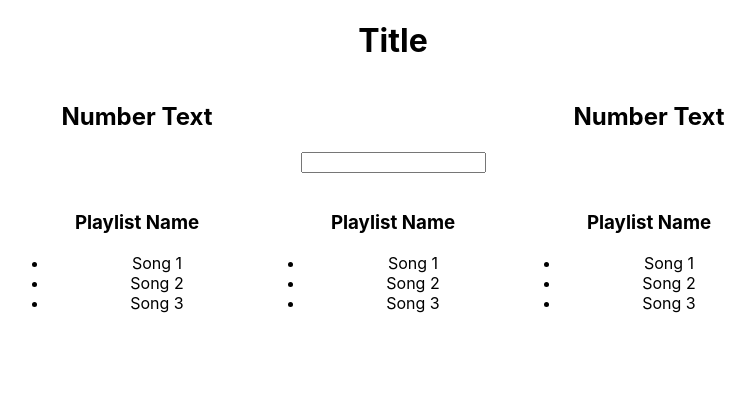
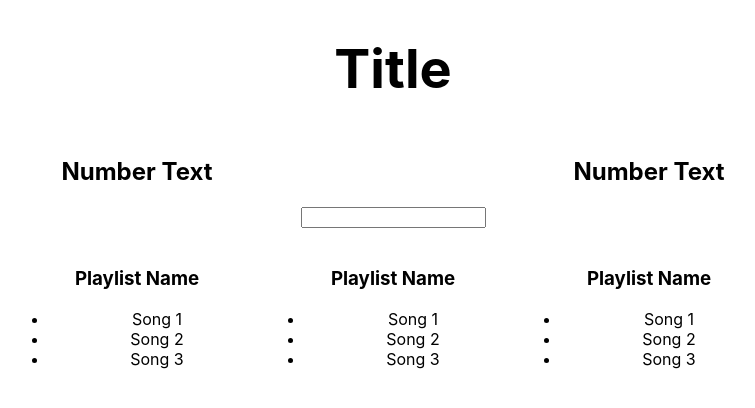
Before and after one commit to spatel-37/better-playlists, a React (Create React App) app: page / in a window 1280 px wide. Shown: the top 408 px of the page, without its empty margins (247-1002 px from the left). Built offline with nearby package versions, Linux system fonts and the light colour scheme.

Commit message:
Cleaned up files

```diff
--- a/src/App.css
+++ b/src/App.css
@@ -35,10 +35,4 @@
   to {
     transform: rotate(360deg);
   }
-
-  h1 {
-    font-size: 54px;
-    color: #ffffff
-
-  }
 }
--- a/src/App.js
+++ b/src/App.js
@@ -1,19 +1,16 @@
 import React, { Component } from 'react';
-import logo from './logo.svg';
 import './App.css';
 
-let defaultTextColor = '#000';
 let defaultStyle = {
-  color: defaultTextColor
+  color: '#000'
 };
 
 class Aggregate extends Component {
   render () {
     return (
       <div style={{...defaultStyle, width: "40%", display: 'inline-block'}}>
-        <h2 style={{color: defaultTextColor}}> Number Text</h2>
+        <h2> Number Text</h2>
       </div>
-
     );
   }
 }
@@ -45,10 +42,9 @@ class Playlist extends Component {
 
 class App extends Component {
   render() {
-
     return (
       <div className="App">
-         <h1>Title</h1>
+         <h1 style={{...defaultStyle, 'font-size': '54px'}}>Title</h1>
          <Aggregate/>
          <Aggregate/>
          <Filter/>
```
